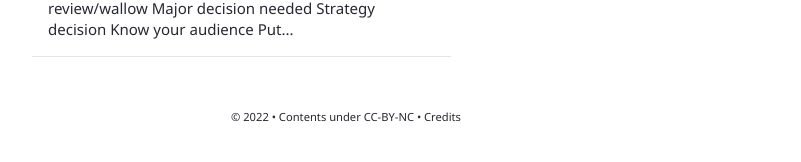
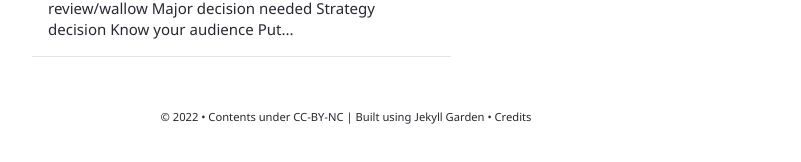
Before and after one commit to akademi-archive/akademi-archive.github.io, a Jekyll site: the page built from pages/index.md, in a window 1280 px wide and 900 px high, scrolled down 3750 px. Shown: the part 735-897 px from the top of the window, without its empty margins (294-1095 px from the left). Built offline with Jekyll 4.4.1, drawn with Linux system fonts in a browser that asks for light colours; some web fonts are replaced.

Commit message:
Fix broken back, add last updated

```diff
--- a/_config.yml
+++ b/_config.yml
@@ -31,7 +31,7 @@ heading: IDC Help # Change this
 content: Help docs for Microsoft IDC
 copyright:
   year: © 2022
-  msg: Contents under CC-BY-NC
+  msg: Contents under CC-BY-NC | Built using Jekyll Garden
 
 # Set title and content for private & broken link tooltop
 privatelinks:
--- a/_layouts/Post.html
+++ b/_layouts/Post.html
@@ -50,7 +50,6 @@
     {%- endif -%}
 
     <title>{{page.title}} - {{site.heading}}</title>
-    <script data-host="https://microanalytics.io" data-dnt="false" src="https://microanalytics.io/js/script.js" id="ZwSg9rf6GA" async defer></script>
     <link rel="canonical" href="{{site.url}}{{page.url}}" />
     <link rel="apple-touch-icon" href="{{ site.baseurl }}/assets/img/profile.png">
     <link rel="icon" href="{{ site.baseurl }}/assets/img/favicon.png" type="image/png" sizes="16x16" />
@@ -74,13 +73,13 @@
 
             <!-- Homepage Layout-->
             {%- if page.permalink == "/" -%}
-            <div class="column is-8-widescreen  is-8-desktop is-8-tablet is-12-mobile">
+            <div class="column is-8-widescreen is-8-desktop is-8-tablet is-12-mobile">
                     {%- if site.preferences.homepage.enabled -%}
                             <!--- Show Homepage -->
                             {%- include Homepage.html -%}
                     {%- else -%}
                             <!--- Show Feed Part -->
-                <div class="column is-6-widescreen  is-8-desktop is-8-tablet is-12-mobile">
+                <div class="column is-6-widescreen is-8-desktop is-8-tablet is-12-mobile">
 
                             <div class="jumbo">{{page.title}}</div>
                             {%- include FeedContent.html -%}
@@ -92,7 +91,7 @@
 
             <!--- Notes Feed Layout-->
             {%- if page.feedformat -%}
-            <div class="column is-6-widescreen  is-8-desktop is-8-tablet is-12-mobile">
+            <div class="column is-6-widescreen is-8-desktop is-8-tablet is-12-mobile">
 
                     <div class="jumbo">{{page.title}}</div>
                     {%- include Content.html -%}
@@ -101,14 +100,10 @@
 
             <!--- Notes Layout-->
             {%- if page.content-type == "notes" -%}
-            <div class="column is-5-widescreen  is-6-desktop is-8-tablet is-12-mobile">
+            <div class="column is-5-widescreen is-6-desktop is-8-tablet is-12-mobile">
                     <div class="note-page-section">
                         <div>
-                            {%- if site.preferences.homepage.enabled -%}
-                            <a onclick="window.history.back();">
-                            {%- else -%}
-                            <a onclick="window.location.assign('/');">
-                            {%- endif -%}
+                            <a href="https://microwiki.github.io">
                                     <h5 class="meta-title">← BACK</h5>
                             </a>
                         </div>
@@ -130,7 +126,7 @@
 
             <!--- Post Feed Layout-->
             {%- if page.permalink == "/posts" -%}
-            <div class="column is-6-widescreen  is-8-desktop is-8-tablet is-12-mobile">
+            <div class="column is-6-widescreen is-8-desktop is-8-tablet is-12-mobile">
 
                 <div class="jumbo">{{page.title}}</div>
                     {%- include Content.html -%}
@@ -149,7 +145,7 @@
 
              <!--- Post Layout-->
              {%- if page.content-type == "post"  -%}
-             <div class="column is-5-widescreen  is-6-desktop is-8-tablet is-12-mobile">
+             <div class="column is-5-widescreen is-6-desktop is-8-tablet is-12-mobile">
                      <div class="note-page-section">
                          <div>
                              {%- if site.preferences.homepage.enabled -%}
@@ -169,7 +165,7 @@
 
             <!--- Static Page Layout-->
             {%- if page.content-type == "static" -%}
-            <div class="column is-5-widescreen  is-6-desktop is-8-tablet is-12-mobile">
+            <div class="column is-5-widescreen is-6-desktop is-8-tablet is-12-mobile">
                         <div class="jumbo">{{page.title}}</div>
                         {%- include Content.html -%}
                 </div>
```
Also changed, not shown: other parts of _layouts/Post.html (+1 -0 lines), _notes/Public/[Accessibility.md (deleted).
